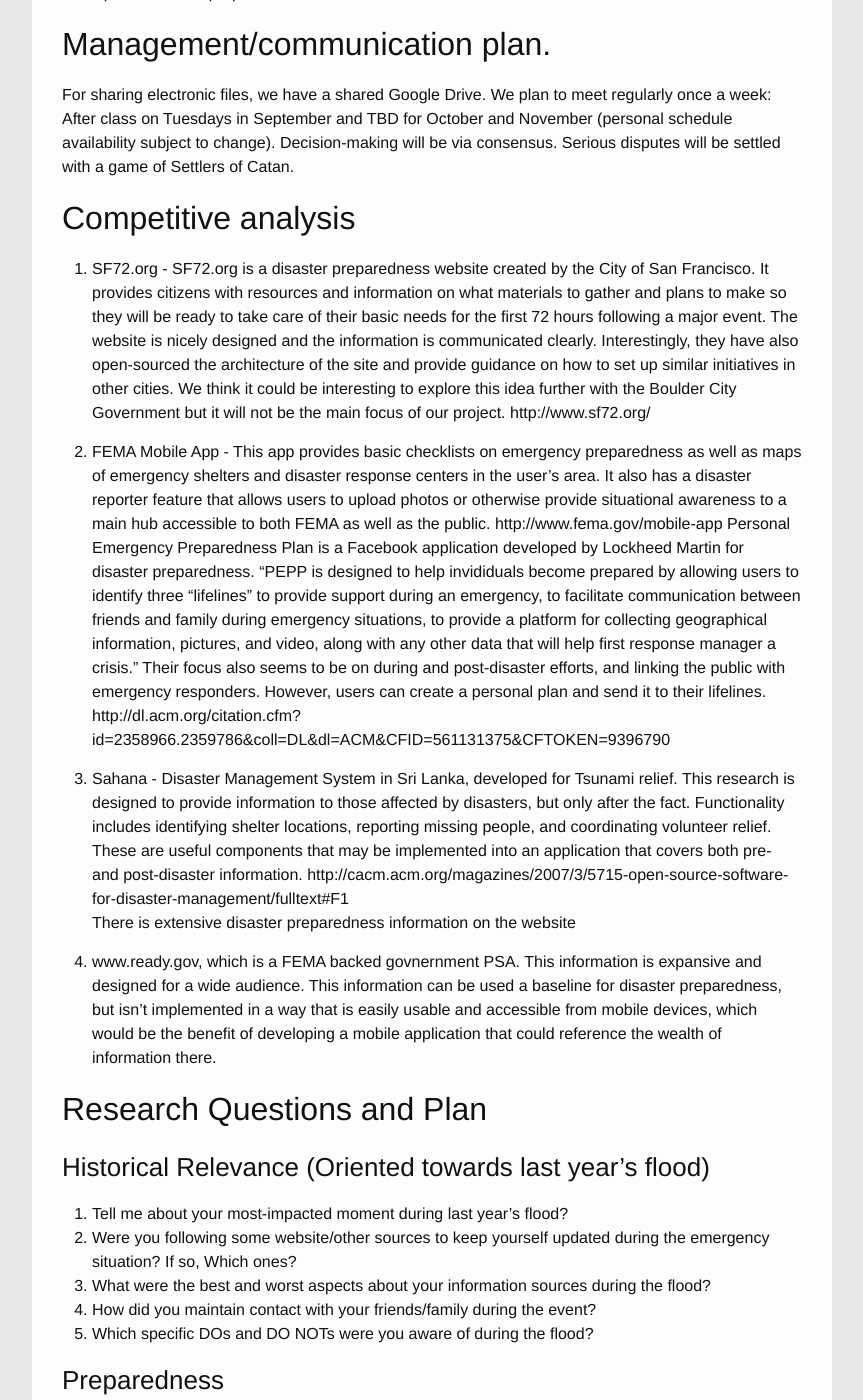
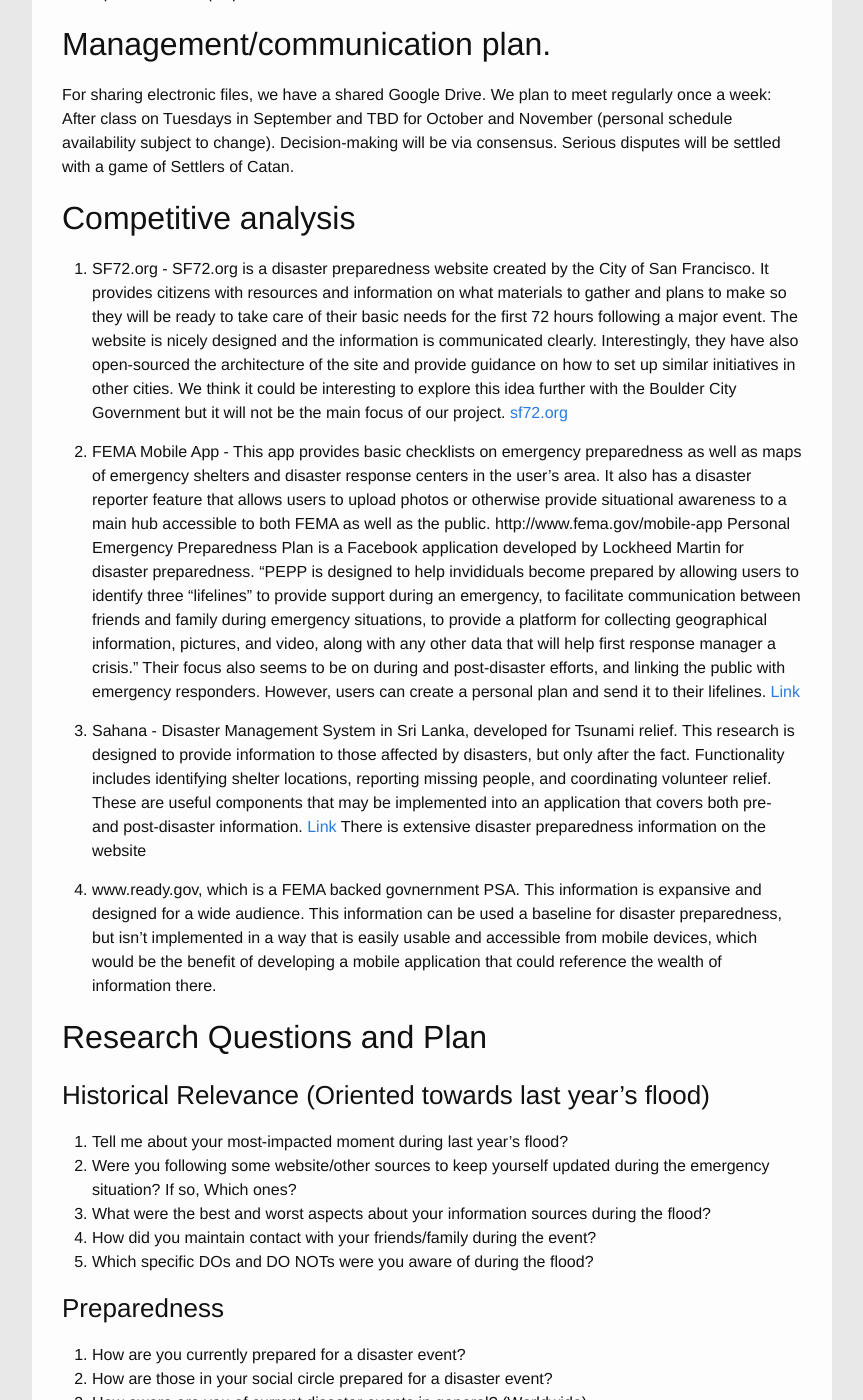
Before and after one commit to jenningsanderson/Boulder72, a Jekyll site: the page built from _posts/2014-09-17-Collaboration-Plan.md, in a window 1280 px wide and 1400 px high, scrolled down 970 px. Shown: the whole window, without its empty margins (208-1071 px from the left). Built offline with Jekyll 4.4.1, drawn with Linux system fonts in a browser that asks for light colours; some of the changed text lies outside the part shown.

Commit message:
updated the page again to look better

```diff
--- a/_posts/2014-09-17-Collaboration-Plan.md
+++ b/_posts/2014-09-17-Collaboration-Plan.md
@@ -16,7 +16,7 @@
  - Kyu Han Koh - kohkh@colorado.edu _Auditing Team Member_
 
 ##Updated Project pitch
-Despite widespread recognition that simple preparedness measures can save lives and help people weather major disasters, few people follow disaster preparedness steps put out by the CDC, the American Red Cross, and other organizations. At the same time, when disasters strike, responding agencies struggle to communicate effectively to affected individuals. Boulder recently underwent major flooding events and is currently looking at longer term strategies to increase the resilience of the city to future events. Our project will be a simple smartphone app that will seek to capitalize on the attention disasters are currently receiving by building a tool that 1: lets users enter simple information about their address, household size and composition, and other relevant information and receive basic guidelines on how best to prepare themselves and their families for emergencies; 2: receive news and alerts from the Boulder Office of Emergency Management during times of crisis; and 3: Send basic communications to friends and family expressing their situation or needs during emergencies.  We hypothesize that by capitalizing on people’s current interest in disasters and desire to stay informed during emergencies, they will be willing to download the app. Once installed, the tool can be used to encourage them to follow basic precautions to prepare for the next disaster.
+Despite widespread recognition that simple preparedness measures can save lives and help people weather major disasters, few people follow disaster preparedness steps put out by the CDC, the American Red Cross, and other organizations. At the same time, when disasters strike, responding agencies struggle to communicate effectively to affected individuals. Boulder recently underwent major flooding events and is currently looking at longer term strategies to increase the resilience of the city to future events. Our project will be a simple smartphone app that will seek to capitalize on the attention disasters are currently receiving by building a tool that 1: lets users enter simple information about their address, household size and composition, and other relevant information and receive basic guidelines on how best to prepare themselves and their families for emergencies;  2: receive news and alerts from the Boulder Office of Emergency Management during times of crisis; and 3: Send basic communications to friends and family expressing their situation or needs during emergencies.  We hypothesize that by capitalizing on people’s current interest in disasters and desire to stay informed during emergencies, they will be willing to download the app. Once installed, the tool can be used to encourage them to follow basic precautions to prepare for the next disaster.
 
 ##Management/communication plan.
 
@@ -24,12 +24,12 @@
 
 ##Competitive analysis
 
- 1. SF72.org - SF72.org is a disaster preparedness website created by the City of San Francisco.  It provides citizens with resources and information on what materials to gather and plans to make so they will be ready to take care of their basic needs for the first 72 hours following a major event.   The website is nicely designed and the information is communicated clearly.  Interestingly, they have also open-sourced the architecture of the site and provide guidance on how to set up similar initiatives in other cities.  We think it could be interesting to explore this idea further with the Boulder City Government but it will not be the main focus of our project. http://www.sf72.org/
+ 1. SF72.org - SF72.org is a disaster preparedness website created by the City of San Francisco.  It provides citizens with resources and information on what materials to gather and plans to make so they will be ready to take care of their basic needs for the first 72 hours following a major event.   The website is nicely designed and the information is communicated clearly.  Interestingly, they have also open-sourced the architecture of the site and provide guidance on how to set up similar initiatives in other cities.  We think it could be interesting to explore this idea further with the Boulder City Government but it will not be the main focus of our project. [sf72.org](http://www.sf72.org/)
 
  2. FEMA Mobile App - This app provides basic checklists on emergency preparedness as well as maps of emergency shelters and disaster response centers in the user’s area.  It also has a disaster reporter feature that allows users to upload photos or otherwise provide situational awareness to a main hub accessible to both FEMA as well as the public.  http://www.fema.gov/mobile-app
-Personal Emergency Preparedness Plan is a Facebook application developed by Lockheed Martin for disaster preparedness. “PEPP is designed to help invididuals become prepared by allowing users to identify three “lifelines” to provide support during an emergency, to facilitate communication between friends and family during emergency situations, to provide a platform for collecting geographical information, pictures, and video, along with any other data that will help first response manager a crisis.” Their focus also seems to be on during and post-disaster efforts, and linking the public with emergency responders. However, users can create a personal plan and send it to their lifelines. http://dl.acm.org/citation.cfm?id=2358966.2359786&coll=DL&dl=ACM&CFID=561131375&CFTOKEN=9396790
+Personal Emergency Preparedness Plan is a Facebook application developed by Lockheed Martin for disaster preparedness. “PEPP is designed to help invididuals become prepared by allowing users to identify three “lifelines” to provide support during an emergency, to facilitate communication between friends and family during emergency situations, to provide a platform for collecting geographical information, pictures, and video, along with any other data that will help first response manager a crisis.” Their focus also seems to be on during and post-disaster efforts, and linking the public with emergency responders. However, users can create a personal plan and send it to their lifelines. [Link](http://dl.acm.org/citation.cfm?id=2358966.2359786&coll=DL&dl=ACM&CFID=561131375&CFTOKEN=9396790)
 
- 3. Sahana - Disaster Management System in Sri Lanka, developed for Tsunami relief. This research is designed to provide information to those affected by disasters, but only after the fact. Functionality includes identifying shelter locations, reporting missing people, and coordinating volunteer relief. These are useful components that may be implemented into an application that covers both pre- and post-disaster information. http://cacm.acm.org/magazines/2007/3/5715-open-source-software-for-disaster-management/fulltext#F1
+ 3. Sahana - Disaster Management System in Sri Lanka, developed for Tsunami relief. This research is designed to provide information to those affected by disasters, but only after the fact. Functionality includes identifying shelter locations, reporting missing people, and coordinating volunteer relief. These are useful components that may be implemented into an application that covers both pre- and post-disaster information. [Link](http://cacm.acm.org/magazines/2007/3/5715-open-source-software-for-disaster-management/fulltext#F1 )
 There is extensive disaster preparedness information on the website
 
  4. www.ready.gov, which is a FEMA backed govnernment PSA. This information is expansive and designed for a wide audience. This information can be used a baseline for disaster preparedness, but isn’t implemented in a way that is easily usable and accessible from mobile devices, which would be the benefit of developing a mobile application  that could reference the wealth of information there.
@@ -71,7 +71,9 @@
 
  4. Residents responsible for the safety others
 	- People who are responsible for the wellbeing of others such as on-campus authorities, care-providers, and other non-professional emergency responders.
+
 As students, we probably have the most access to other students.  Students will mostly all fall into the first category of Boulder home-renters, which will be the most populated group of users.  As for homeowners, we will look within our immediate social circles to find home owners who are also avid technology users and may be interested in assisting with the project.
+
 As for business owners, this will take some investigation into businesses that were most impacted by the flood and see if they owners would be interested in partaking in the study.
 
 Users within the final category could also be sampled from campus staff and officials, as they were responsible for the wellbeing of many students that had to evacuate dormitories during last year’s flood.
```
